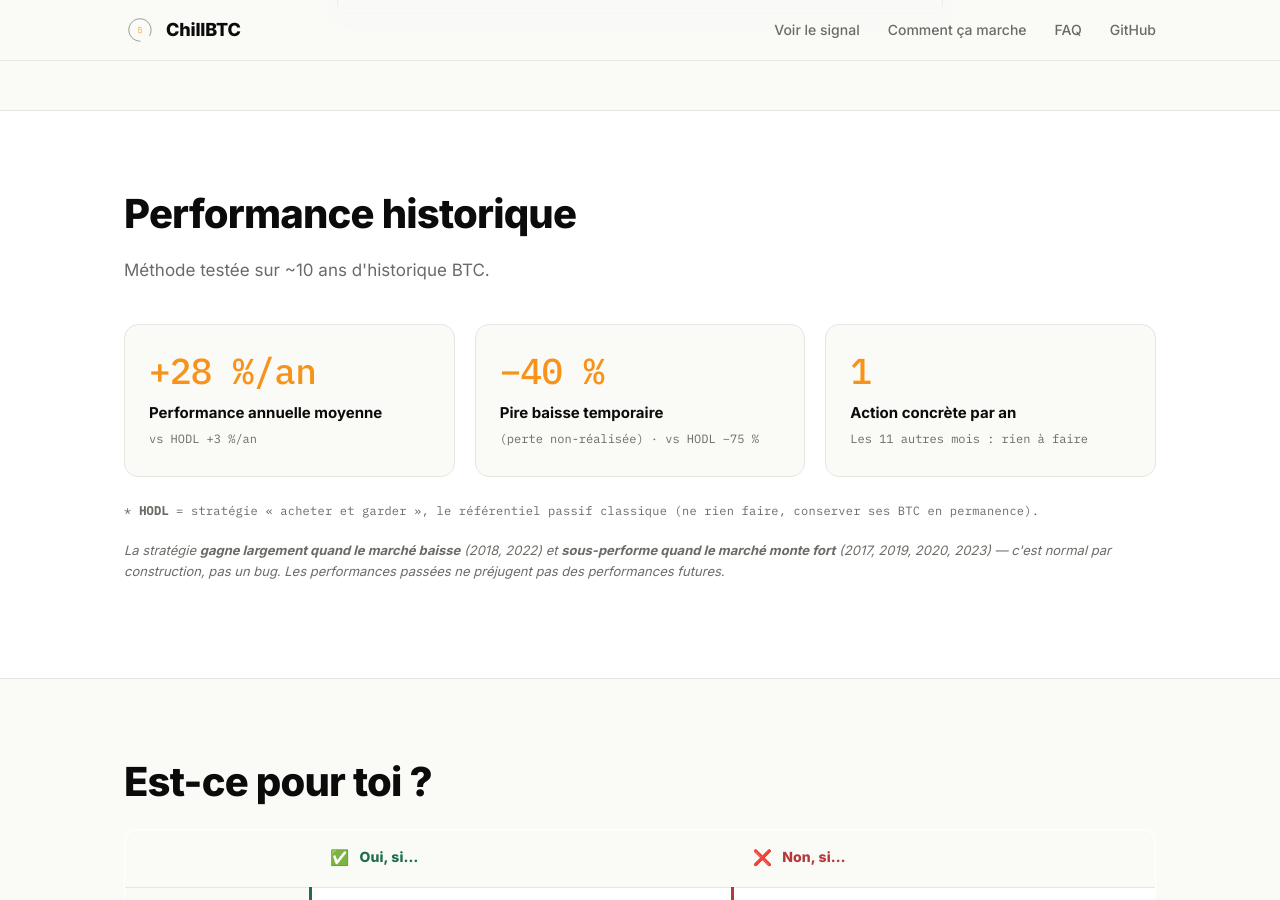
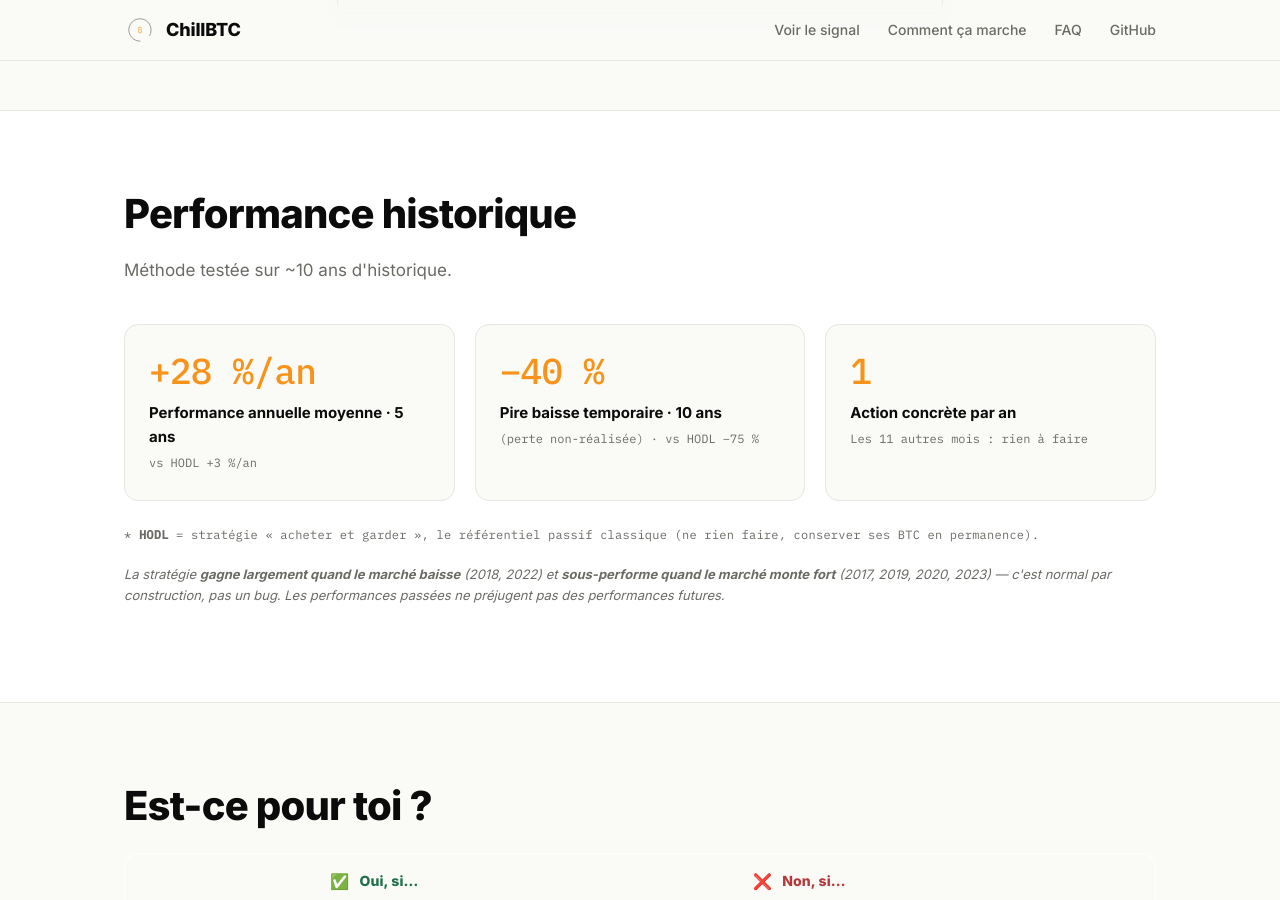
Before and after one commit to investchill/chillbtc, a Jekyll site: the page docs/index.html, which Jekyll copies as it is, in a window 1280 px wide and 900 px high, scrolled down 2025 px. Built offline with Jekyll 4.4.1, drawn with Linux system fonts in a browser that asks for light colours.

Commit message:
docs(landing): clarify time windows on perf stats (port from main)
Co-Authored-By: Claude Opus 4.7 (1M context) <noreply@anthropic.com>

```diff
--- a/docs/index.html
+++ b/docs/index.html
@@ -160,17 +160,17 @@
   <section id="perf" class="perf">
     <div class="wrap">
       <h2>Performance historique</h2>
-      <p class="section-lead">Méthode testée sur ~10 ans d'historique BTC.</p>
+      <p class="section-lead">Méthode testée sur ~10 ans d'historique.</p>
 
       <div class="perf-grid">
         <div class="stat">
           <div class="stat-val">+28 %/an</div>
-          <div class="stat-label">Performance annuelle moyenne</div>
+          <div class="stat-label">Performance annuelle moyenne · 5 ans</div>
           <div class="stat-vs">vs HODL +3 %/an</div>
         </div>
         <div class="stat">
           <div class="stat-val">−40 %</div>
-          <div class="stat-label">Pire baisse temporaire</div>
+          <div class="stat-label">Pire baisse temporaire · 10 ans</div>
           <div class="stat-vs">(perte non-réalisée) · vs HODL −75 %</div>
         </div>
         <div class="stat">
```
